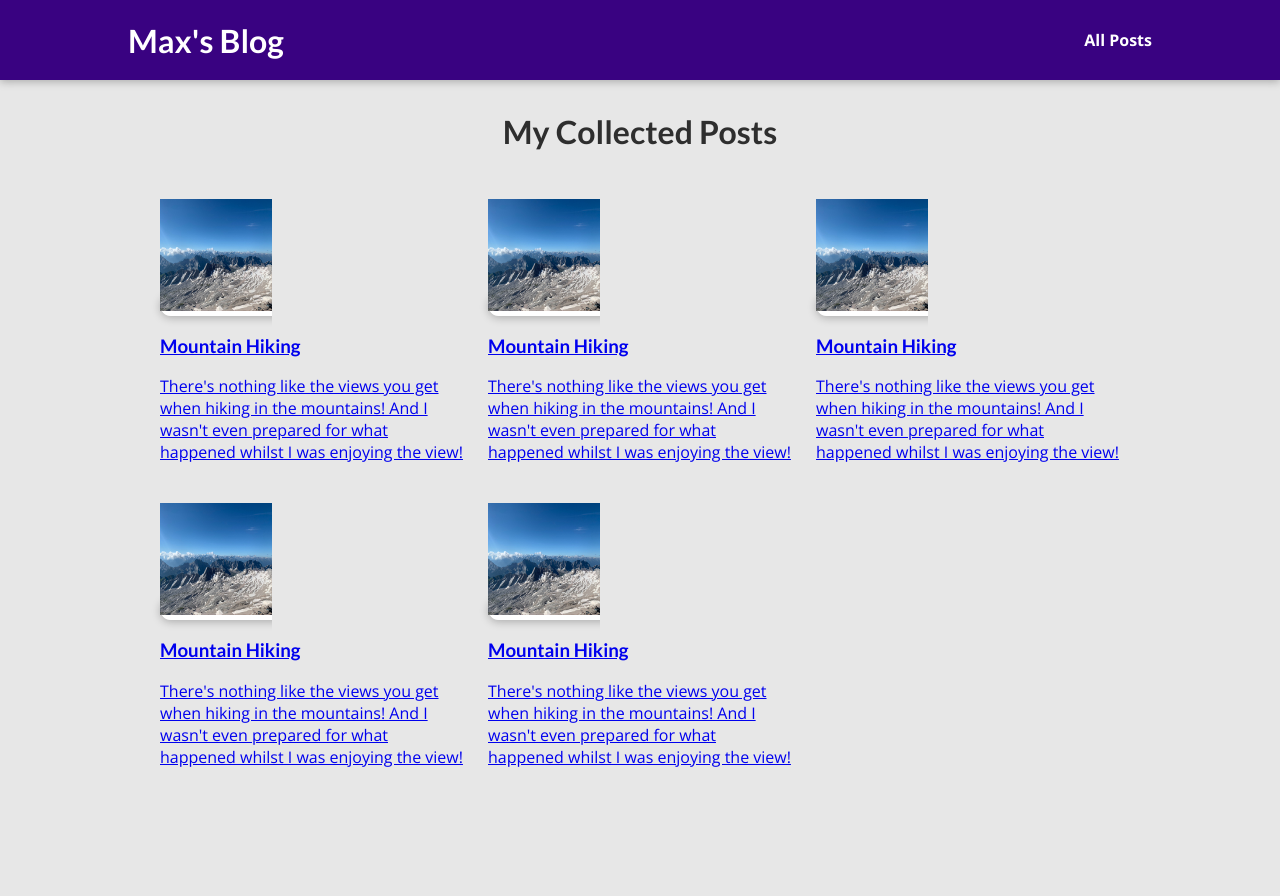
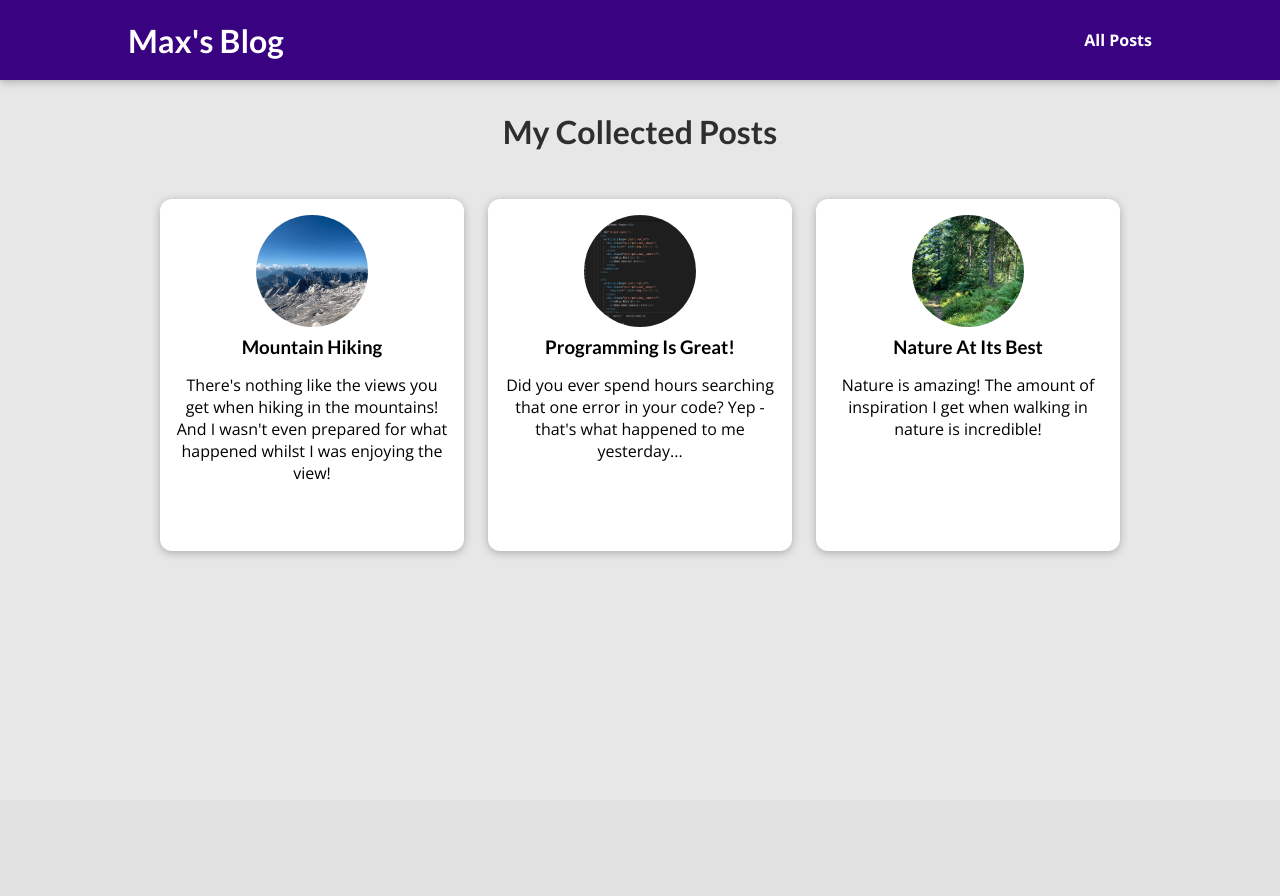
Before and after one commit to cvassalos/learn_django, a Django app: page /posts in a window 1280 px wide. After the commit the page ends 555 px from the top, so only its background shows below. Run offline with Django 3.2, Linux system fonts and the light colour scheme.

Commit message:
Add files via upload

```diff
--- a/my_site/blog/static/blog/post.css
+++ b/my_site/blog/static/blog/post.css
@@ -1,48 +1,43 @@
-@import url('https://fonts.googleapis.com/css2?family=Lato:wght@400;700&family=Open+Sans:wght@400;700&display=swap');
-
-* {
-  box-sizing: border-box;
+.post {
+  display: flex;
+  flex-direction: column;
+  align-items: center;
+  text-align: center;
 }
 
-html {
-  font-family: 'Open Sans', 'Lato', sans-serif;
+.post a {
+  text-decoration: none;
+  color: black;
+  transition: all 0.2s ease;
+  padding: 1rem;
 }
 
-body {
-  margin: 0;
+.post a:hover,
+.post a:active {
+  transform: scale(1.1);
+  background-color: #390281;
+  color: white;
 }
 
-h1,
-h2,
-h3 {
-  font-family: 'Lato', sans-serif;
-  font-weight: bold;
+.post img {
+  width: 5rem;
+  height: 5rem;
+  object-fit: cover;
+  border-radius: 50%;
 }
 
-#main-navigation {
-  width: 100%;
-  height: 5rem;
-  display: flex;
-  justify-content: space-between;
-  align-items: center;
-  padding: 0 10%;
-  position: absolute;
-  top: 0;
-  left: 0;
+.post h3 {
+  margin: 0.25rem 0;
 }
 
-#main-navigation a {
-  text-decoration: none;
-  color: white;
-  font-weight: bold;
+.post time {
+  color: #666666;
+  margin: 0.25rem;
+  font-style: italic;
+  font-size: 0.85rem;
 }
 
-#main-navigation a:hover,
-#main-navigation a:active {
-  color: #cf79f1;
-}
-
-#main-navigation h1 a:hover,
-#main-navigation h1 a:active {
+.post:hover time,
+.post:active time {
   color: white;
 }
--- a/my_site/blog/templates/blog/all-posts.html
+++ b/my_site/blog/templates/blog/all-posts.html
@@ -15,11 +15,9 @@
     <h2>My Collected Posts</h2>
 
     <ul>
+    {% for post in posts %}
         {% include "blog/includes/post.html" %}
-        {% include "blog/includes/post.html" %}
-        {% include "blog/includes/post.html" %}
-        {% include "blog/includes/post.html" %}
-        {% include "blog/includes/post.html" %}
+    {% endfor %}
     </ul>
 </section>
 {% endblock %}
--- a/my_site/blog/templates/blog/includes/post.html
+++ b/my_site/blog/templates/blog/includes/post.html
@@ -2,14 +2,12 @@
 
 <li>
     <article class="post">
-        <a href="{% url "post-detail-page" "the-mountains" %}">
-            <img src="{% static "blog/images/mountains.jpg" %}" alt="Mountain Hiking" />
+        <a href="{% url "post-detail-page" post.slug %}">
+            <img src="{% static "blog/images/"|add:post.image %}" alt="{{ post.title }}" />
             <div class="post__content">
-                <h3>Mountain Hiking</h3>
+                <h3> {{ post.title }} </h3>
                 <p>
-                    There's nothing like the views you get when hiking in the
-                    mountains! And I wasn't even prepared for what happened whilst I
-                    was enjoying the view!
+                    {{ post.excerpt }}
                 </p>
             </div>
         </a>
--- a/my_site/blog/templates/blog/index.html
+++ b/my_site/blog/templates/blog/index.html
@@ -23,7 +23,9 @@
         <h2>My Latest Thoughts</h2>
 
         <ul>
-            {% include "blog/includes/post.html" %}
+            {% for post in posts %}
+                {% include "blog/includes/post.html" %}
+            {% endfor %}
         </ul>
     </section>
 
--- a/my_site/blog/views.py
+++ b/my_site/blog/views.py
@@ -2,10 +2,10 @@ from datetime import date
 
 from django.shortcuts import render
 
-posts = [
+all_posts = [
     {
         "slug": "hike-in-the-mountaints",
-        "image": "mountain.jpg",
+        "image": "mountains.jpg",
         "author": "Maximilian",
         "date": date(2021, 7, 21),
         "title": "Mountain Hiking",
@@ -64,13 +64,30 @@ posts = [
     }
 ]
 
+def get_date(post):
+    return post['date']
+
 # Create your views here.
 
 def starting_page(request):
-    return render(request, "blog/index.html")
+    sorted_posts = sorted(all_posts, key=get_date)
+    latest_posts = sorted_posts[-3:]
+    return render(request, "blog/index.html", {
+        "posts": latest_posts
+    })
 
 def posts(request):
-    return render(request, "blog/all-posts.html")
+    return render(request, "blog/all-posts.html", {
+        "posts": all_posts
+    })
 
 def post_detail(request, slug):
-    return render(request, "blog/post-detail.html")
+    selected_post = next(post for post in all_posts if post['slug'] == slug)
+
+    # selected_post = []
+    # for post in all_posts:
+    #     if post["slug"] == slug:
+    #         selected_post = post
+    return render(request, "blog/post-detail.html", {
+        "post": selected_post
+    })
```
Also changed, not shown: my_site/blog/templates/blog/post-detail.html (+6 -14 lines), my_site/templates/404.html (added, +10 -0 lines), my_site/blog/static/blog/all-posts.css (indentation only).
